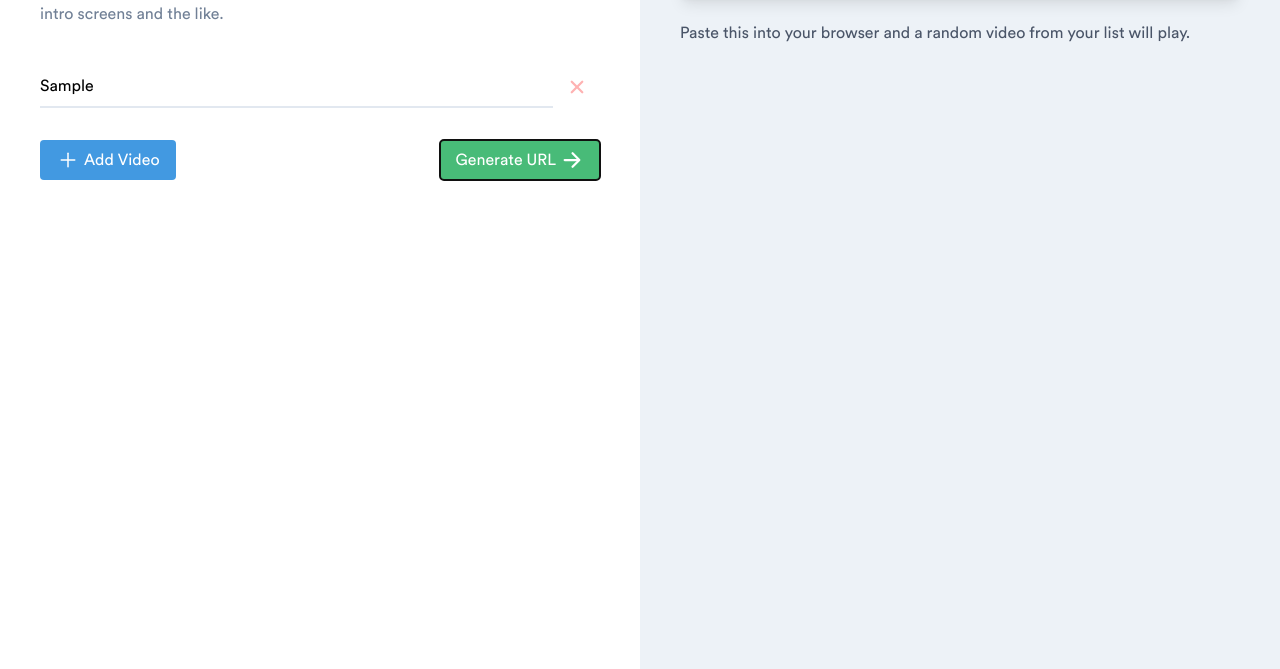
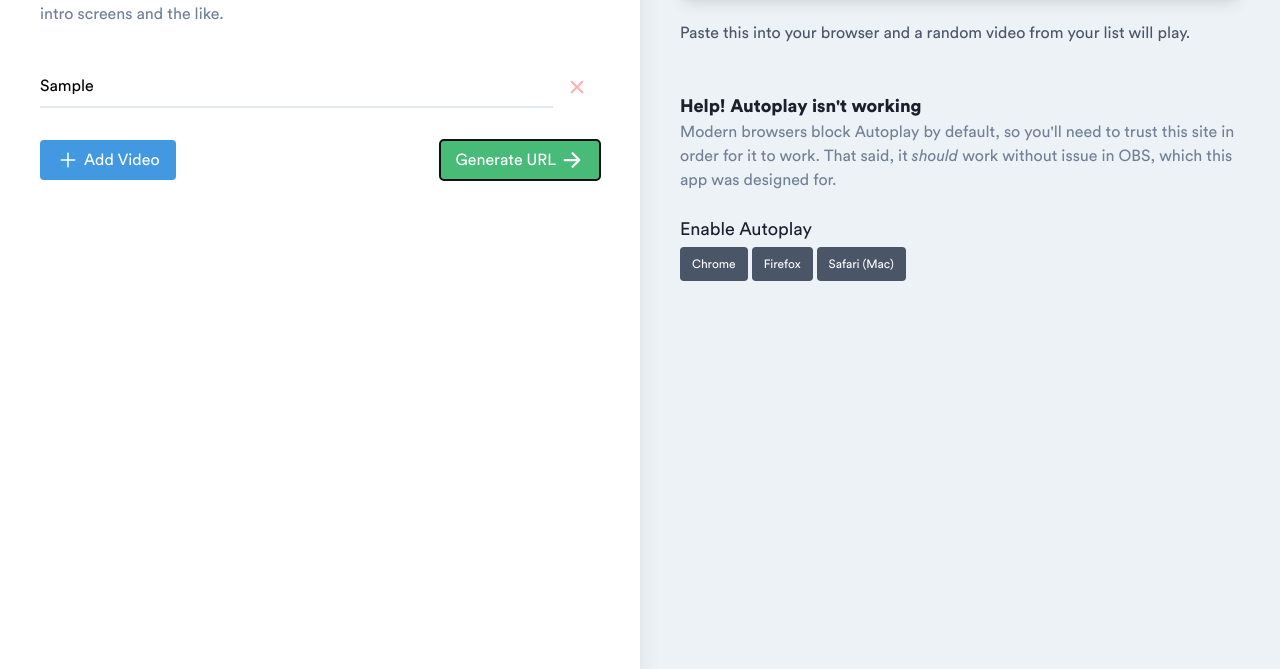
Before and after one commit to chrismademe/ytrando, a website: page src/index.html in a window 1280 px wide. Both pictures are taken after typing "Sample" into the empty fields and a click on the button "Generate URL". Shown: the part 131-800 px from the top of the page. Drawn offline with Linux system fonts and the light colour scheme; files whose address does not match are found by name.

Commit message:
Add Autoplay help

```diff
--- a/src/index.html
+++ b/src/index.html
@@ -15,7 +15,7 @@
     <body class="bg-gray-200">
 
         <div class="md:grid md:grid-cols-2 h-screen">
-            <div class="bg-white p-10">
+            <div class="bg-white p-10 shadow-xl">
                 <h1 class="text-3xl font-extrabold">Youtube Randomizer</h1>
                 <p class="text-gray-600">Add a list of Youtube Video URLs and we'll generate a link for you - when you visit that link, a random video from your list will be played. Great for stream intro screens and the like.</p>
 
@@ -49,6 +49,18 @@
                 <h2 class="text-2xl font-extrabold">Your URL is...</h2>
                 <input readonly class="block mt-3 font-mono rounded shadow-lg w-full bg-white py-2 px-4" value="test" onclick="this.select()">
                 <p class="text-gray-700 mt-6">Paste this into your browser and a random video from your list will play.</p>
+
+                <div class="mt-12 text-gray-600">
+                    <h3 class="text-lg font-extrabold text-gray-900">Help! Autoplay isn't working</h3>
+                    <p>Modern browsers block Autoplay by default, so you'll need to trust this site in order for it to work. That said, it <em>should</em> work without issue in OBS, which this app was designed for.</p>
+
+                    <h4 class="text-lg text-gray-900 mt-6">Enable Autoplay</h4>
+                    <p class="mt-1">
+                        <a class="inline-block rounded bg-gray-700 hover:bg-gray-800 text-white text-xs py-2 px-3" href="https://www.ghacks.net/2018/02/06/how-to-control-audio-and-video-autoplay-in-google-chrome/" target="_blank" rel="noopener nofollow">Chrome</a>
+                        <a class="inline-block rounded bg-gray-700 hover:bg-gray-800 text-white text-xs py-2 px-3" href="https://support.mozilla.org/en-US/kb/block-autoplay" target="_blank" rel="noopener nofollow">Firefox</a>
+                        <a class="inline-block rounded bg-gray-700 hover:bg-gray-800 text-white text-xs py-2 px-3" href="https://www.pilatesanytime.com/Pilates-Help/1016/How-to-Get-Safari-to-Autoplay-Video-and-Audio-Chapters" target="_blank" rel="noopener nofollow">Safari (Mac)</a>
+                    </p>
+                </div>
             </div>
         </div>
 
```
